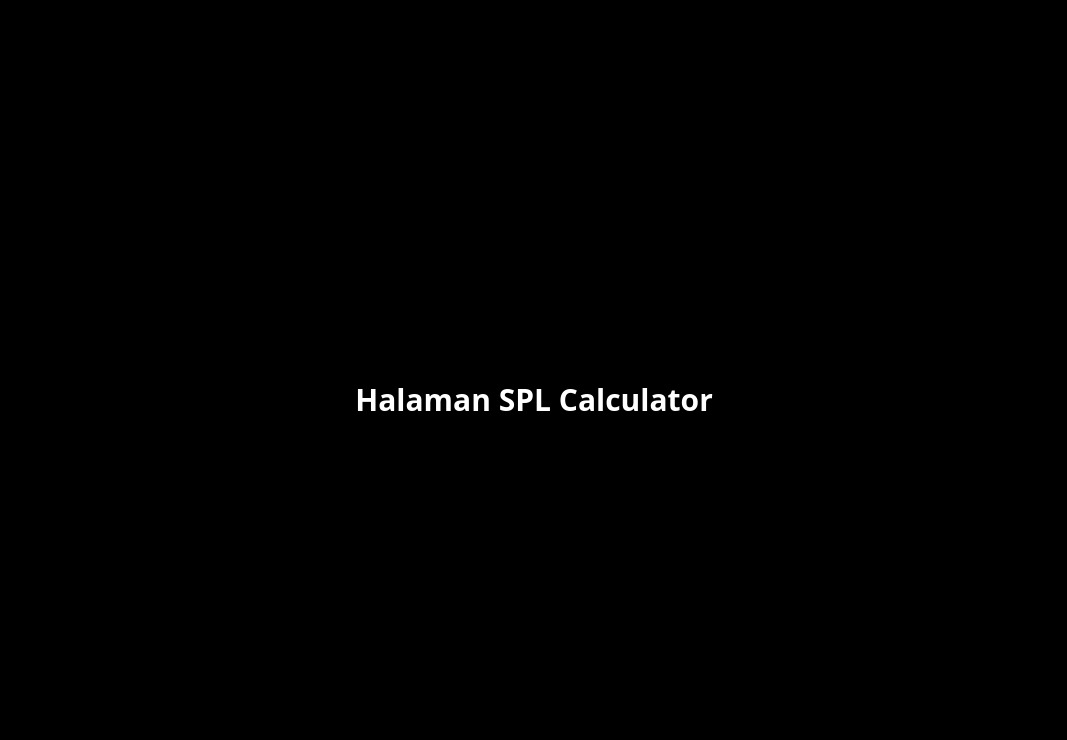
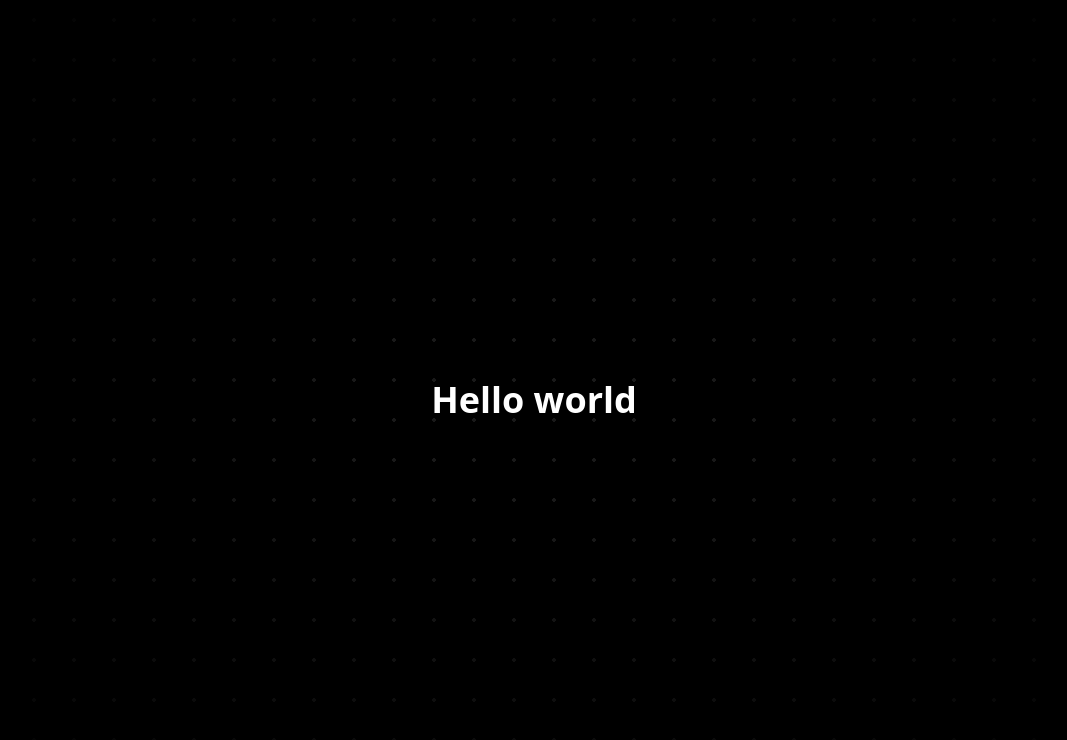
Before and after one commit to iniiferdi/caltriks, a Next.js app: page /splc in a window 1280 px wide. Shown: the top 740 px of the page, without its empty margins (106-1173 px from the left). Built offline with nearby package versions, Linux system fonts and the light colour scheme.

Commit message:
refactor: update SplcPage layout and add background demo

```diff
--- a/src/app/splc/page.js
+++ b/src/app/splc/page.js
@@ -1,10 +1,14 @@
 'use client';
+
+import { DotBackgroundDemo } from '@/components/BackgroundDots';
 import React from 'react';
 
 export default function SplcPage() {
-  return (
-    <div className="min-h-screen flex items-center justify-center bg-black text-white">
-      <h1 className="text-3xl font-bold">Halaman SPL Calculator</h1>
-    </div>
-  );
+    return (
+        <div className="overflow-hidden relative flex flex-col min-h-screen justify-center w-full items-center py-36 bg-black">
+            <DotBackgroundDemo />
+
+            <h1 className='text-4xl text-white font-bold mx-auto'>Hello world</h1>
+        </div>
+    );
 }
```
